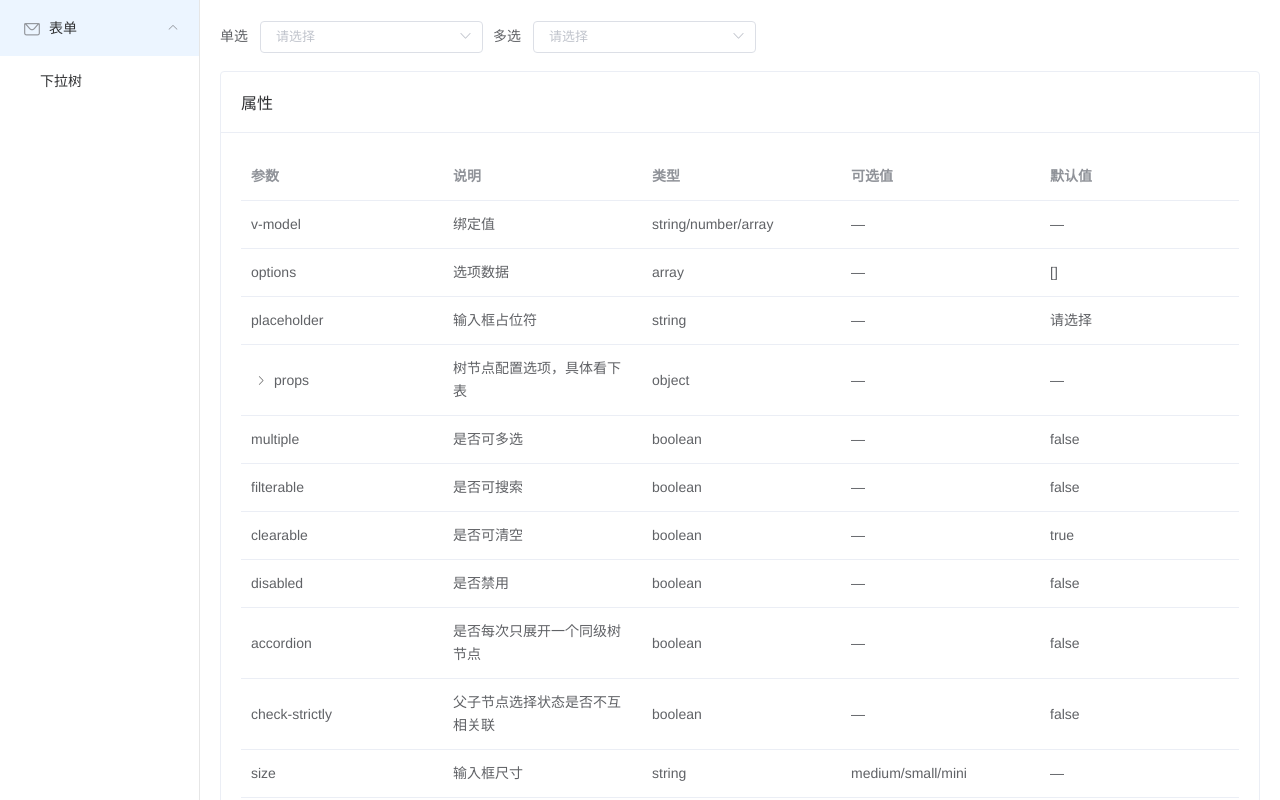
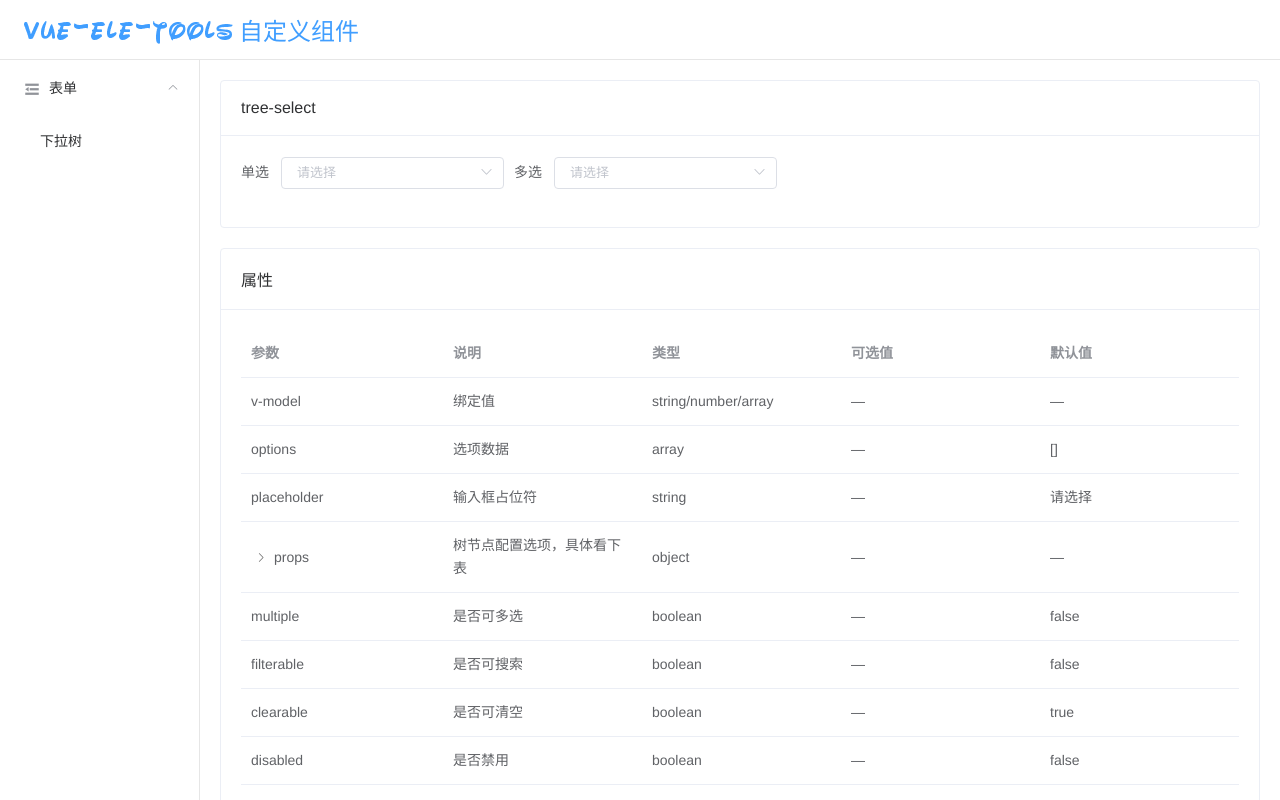
Before and after one commit to shenwangchuan/vue-ele-tools, a Vue app: page /SelectTree in a window 1280 px wide. Shown: the top 800 px of the page. Built offline with nearby package versions, Linux system fonts and the light colour scheme.

Commit message:
布局修改

```diff
--- a/src/pages/homePage/HomePage.vue
+++ b/src/pages/homePage/HomePage.vue
@@ -1,11 +1,16 @@
 <!--首页 -->
 <template>
   <el-container class="HomePage">
+    <el-header>
+      <img src="./../../assets/img/logo.png"/>
+      自定义组件
+    </el-header>
+    <el-container>
       <!--导航栏-->
       <el-aside style="width: 200px">
         <el-menu :default-openeds="['1']" router>
           <el-submenu index="1">
-          <template slot="title"><i class="el-icon-message"></i>表单</template>
+            <template slot="title"><i class="el-icon-s-fold"></i>表单</template>
             <el-menu-item index="/SelectTree">下拉树</el-menu-item>
           </el-submenu>
         </el-menu>
@@ -13,6 +18,7 @@
       <el-main>
         <router-view/>
       </el-main>
+    </el-container>
   </el-container>
 </template>
 
@@ -32,6 +38,14 @@
   .HomePage {
     width: 100%;
     height: 100%;
+    .el-header {
+      border-bottom: solid 1px #e6e6e6;
+      font-size: 24px;
+      color: #409eff;
+      display: flex;
+      align-items: center;
+    }
+
     .el-aside {
       border-right: solid 1px #e6e6e6;
       overflow-x: hidden;
--- a/src/pages/selectTree/SelectTree.vue
+++ b/src/pages/selectTree/SelectTree.vue
@@ -1,6 +1,7 @@
 <!--下拉树页面 -->
 <template>
   <div class="SelectTree">
+    <el-card shadow="never" header="tree-select">
       <el-form :model="form" inline size="small">
         <el-form-item label="单选">
           <tree-select v-model="form.val" :options="treeOption" filterable></tree-select>
@@ -9,7 +10,8 @@
           <tree-select v-model="form.vals" :options="treeOption" multiple filterable></tree-select>
         </el-form-item>
       </el-form>
-    <el-card shadow="never" header="属性">
+    </el-card>
+    <el-card shadow="never" header="属性" style="margin-top: 20px">
       <GridTable :data="tableData" :col-data="global_.attrTableCol" row-key="param"></GridTable>
     </el-card>
   </div>
```
Also changed, not shown: src/assets/img/logo.png (added). Lines whose indentation alone changed are shown as unchanged.
